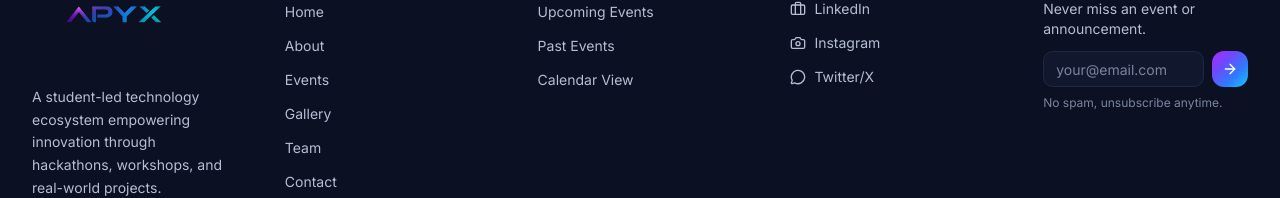
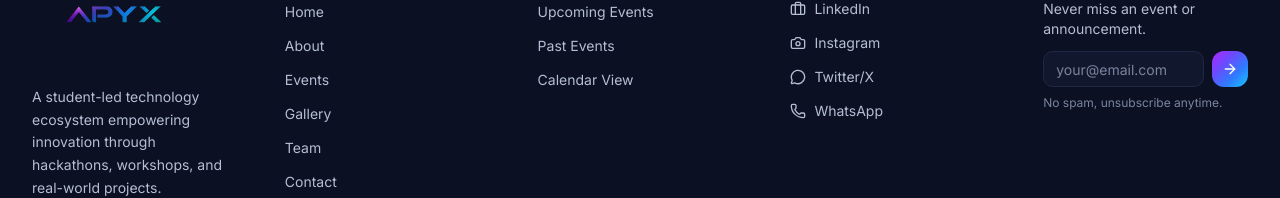
Before and after one commit to UTSAV1434/APYX-community, a Next.js app: page / in a window 1280 px wide. Shown: the part 4877-5075 px from the top of the page. Built offline with nearby package versions, Linux system fonts and the light colour scheme; no server answers; the database is empty; a web font is replaced by a local one.

Commit message:
Add WhatsApp community links to hero section and footer

```diff
--- a/src/components/home/hero-section.tsx
+++ b/src/components/home/hero-section.tsx
@@ -1,7 +1,7 @@
 "use client";
 
 import { motion, useMotionValue, useSpring, useTransform } from "framer-motion";
-import { ArrowRight, Play, Sparkles, MessageCircle, Hash, Camera, Briefcase } from "lucide-react";
+import { ArrowRight, Play, Sparkles, MessageCircle, Hash, Camera, Briefcase, Phone } from "lucide-react";
 import { Button } from "@/components/ui/button";
 import {
   DropdownMenu,
@@ -130,6 +130,12 @@ export function HeroSection() {
             </DropdownMenuTrigger>
             <DropdownMenuContent align="center" className="w-56 bg-apyx-surface border-apyx-border text-white">
               <DropdownMenuItem asChild className="cursor-pointer hover:bg-white/10 focus:bg-white/10 focus:text-white">
+                <a href="https://chat.whatsapp.com/I32ntrKuJTzHlCbUZ6jQT0" target="_blank" rel="noopener noreferrer" className="flex items-center w-full">
+                  <Phone className="w-4 h-4 mr-2" />
+                  WhatsApp
+                </a>
+              </DropdownMenuItem>
+              <DropdownMenuItem asChild className="cursor-pointer hover:bg-white/10 focus:bg-white/10 focus:text-white">
                 <a href="https://discord.gg/apyx" target="_blank" rel="noopener noreferrer" className="flex items-center w-full">
                   <MessageCircle className="w-4 h-4 mr-2" />
                   Discord
--- a/src/components/layout/footer.tsx
+++ b/src/components/layout/footer.tsx
@@ -14,6 +14,7 @@ import {
   Mail,
   ArrowRight,
   Circle,
+  Phone,
 } from "lucide-react";
 import { Button } from "@/components/ui/button";
 import { Input } from "@/components/ui/input";
@@ -38,6 +39,7 @@ const socialLinks = [
   { icon: Briefcase, href: "https://www.linkedin.com/company/apyxcommunity/", label: "LinkedIn" },
   { icon: Camera, href: "https://www.instagram.com/official.apyx?igsh=cXdwcHFyejJ5bGl1", label: "Instagram" },
   { icon: MessageCircle, href: "https://x.com/official_apyx", label: "Twitter/X" },
+  { icon: Phone, href: "https://chat.whatsapp.com/I32ntrKuJTzHlCbUZ6jQT0", label: "WhatsApp" },
 ];
 
 export function Footer() {
```
